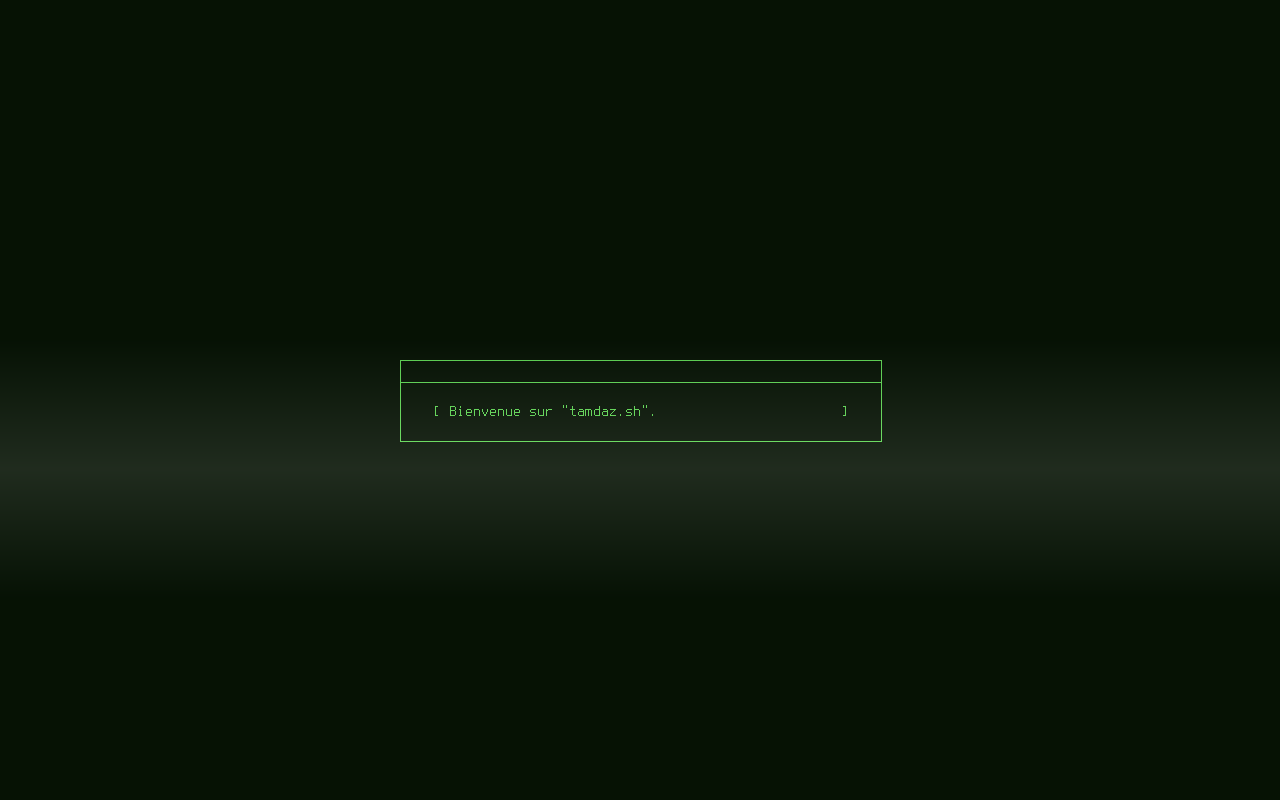
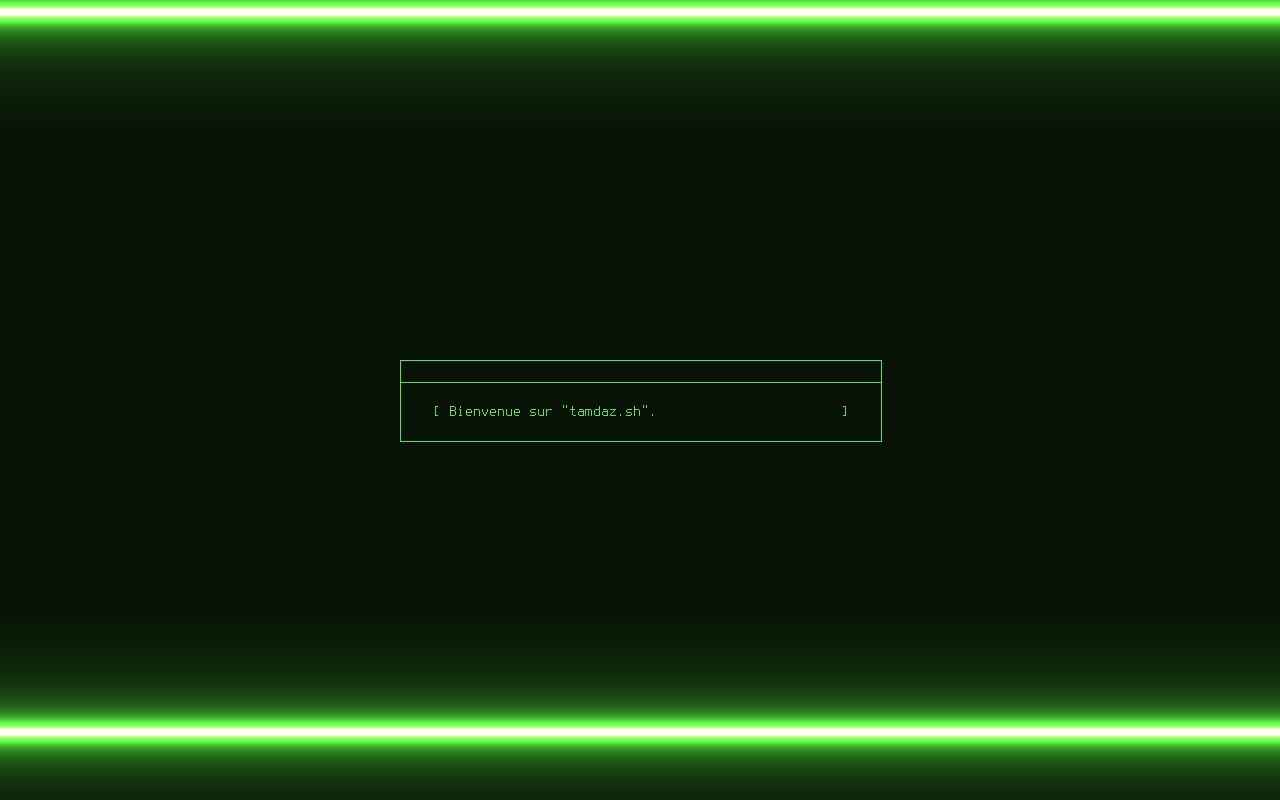
Before and after one commit to tamdaz/tamdaz.sh, a React (Vite) app: page / in a window 1280 px wide. Built offline with nearby package versions, Linux system fonts and the light colour scheme.

Commit message:
Ajout de la police "Unifont"

```diff
--- a/src/index.css
+++ b/src/index.css
@@ -18,6 +18,12 @@
 @font-face {
     font-family: Terminus;
     src: url("./assets/fonts/Terminus.otf");
+    font-weight: 100;
+}
+
+@font-face {
+    font-family: Unifont;
+    src: url("./assets/fonts/Unifont.otf");
     font-weight: 100;
 }
 
@@ -53,7 +59,7 @@ button, input, select {
     position: absolute;
 
     background-image: url("./assets/images/scanline.svg");
-    opacity: 10%;
+    mix-blend-mode: color-dodge;
 
     animation: anim-screen-fx 10s linear infinite;
     pointer-events: none;
@@ -61,7 +67,7 @@ button, input, select {
 
 @keyframes anim-screen-fx {
     from {
-        background-position-y: 720px;
+        background-position-y: 1300px;
     } to {
         background-position-y: 0;
     }
```
Also changed, not shown: 1 other file (tests, documents, lock files or other folders).
